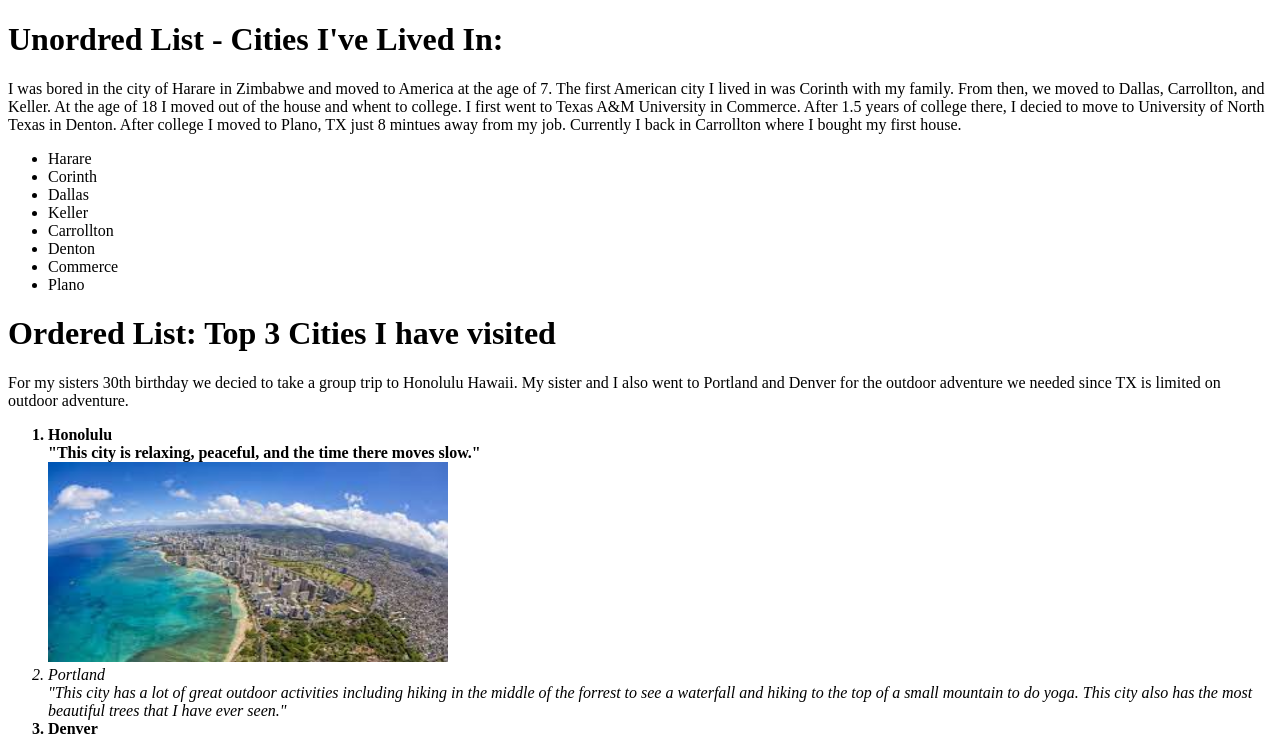
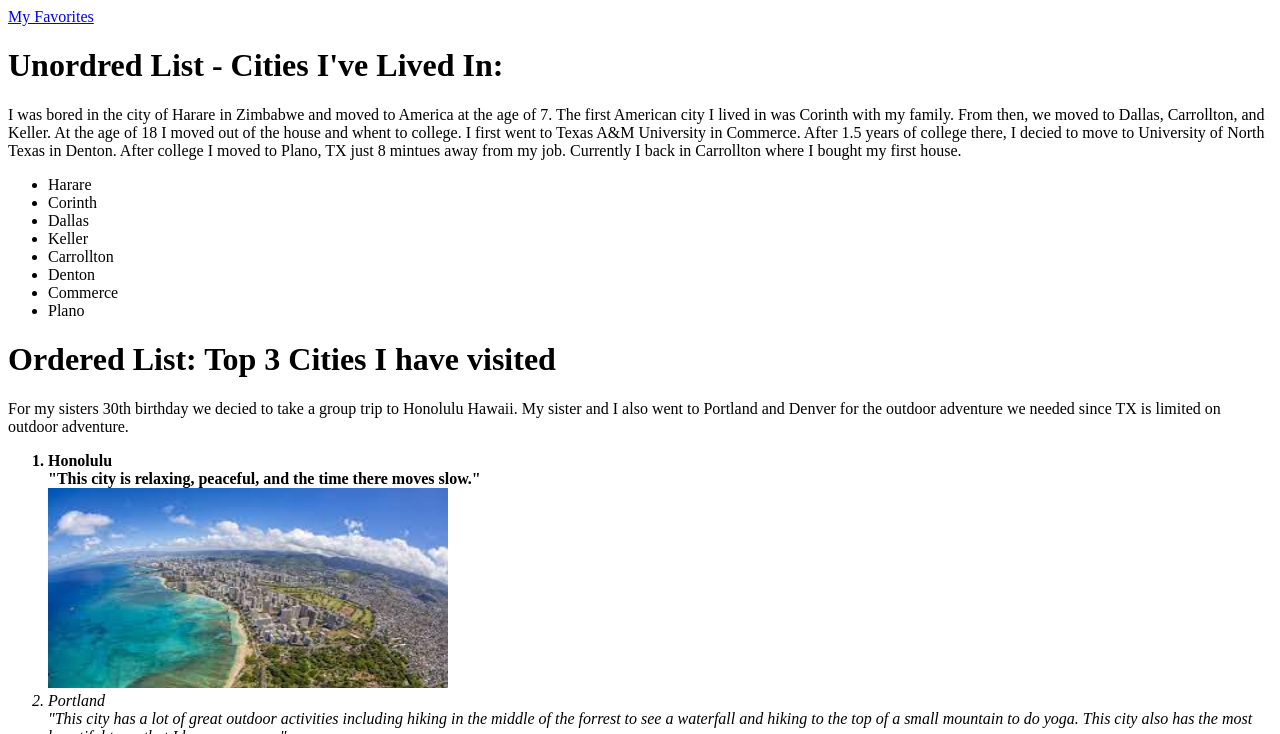
Before and after one commit to LisaGumbo/statefarm-adt-lisagumbo-first-website, a plain HTML site: page index.html in a window 1280 px wide. Shown: the top 734 px of the page. Drawn offline with Linux system fonts and the light colour scheme.

Commit message:
linking index and favorites pages

```diff
--- a/index.html
+++ b/index.html
@@ -4,6 +4,7 @@
         <title>City List - First HTML Page</title>
     </head>
     <body>
+        <a href="favorites.html">My Favorites</a>
         <h1>Unordred List - Cities I've Lived In:</h1>
         <p name="live_list_description">I was bored in the city of Harare in Zimbabwe and moved to America at the age of 7.
             The first American city I lived in was Corinth with my family. From then, we moved to Dallas, Carrollton, and Keller.
```
Also changed, not shown: favorites.html (line endings or trailing spaces).
